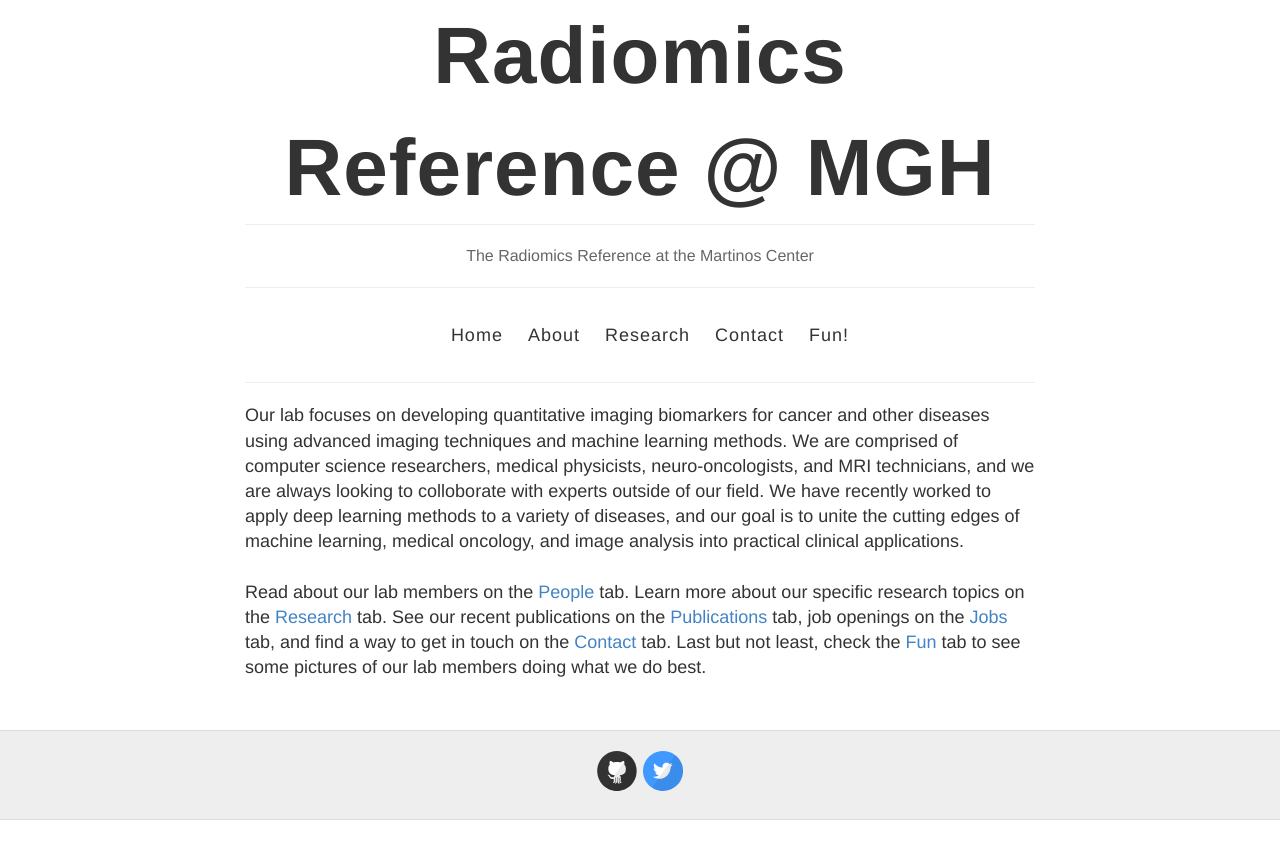
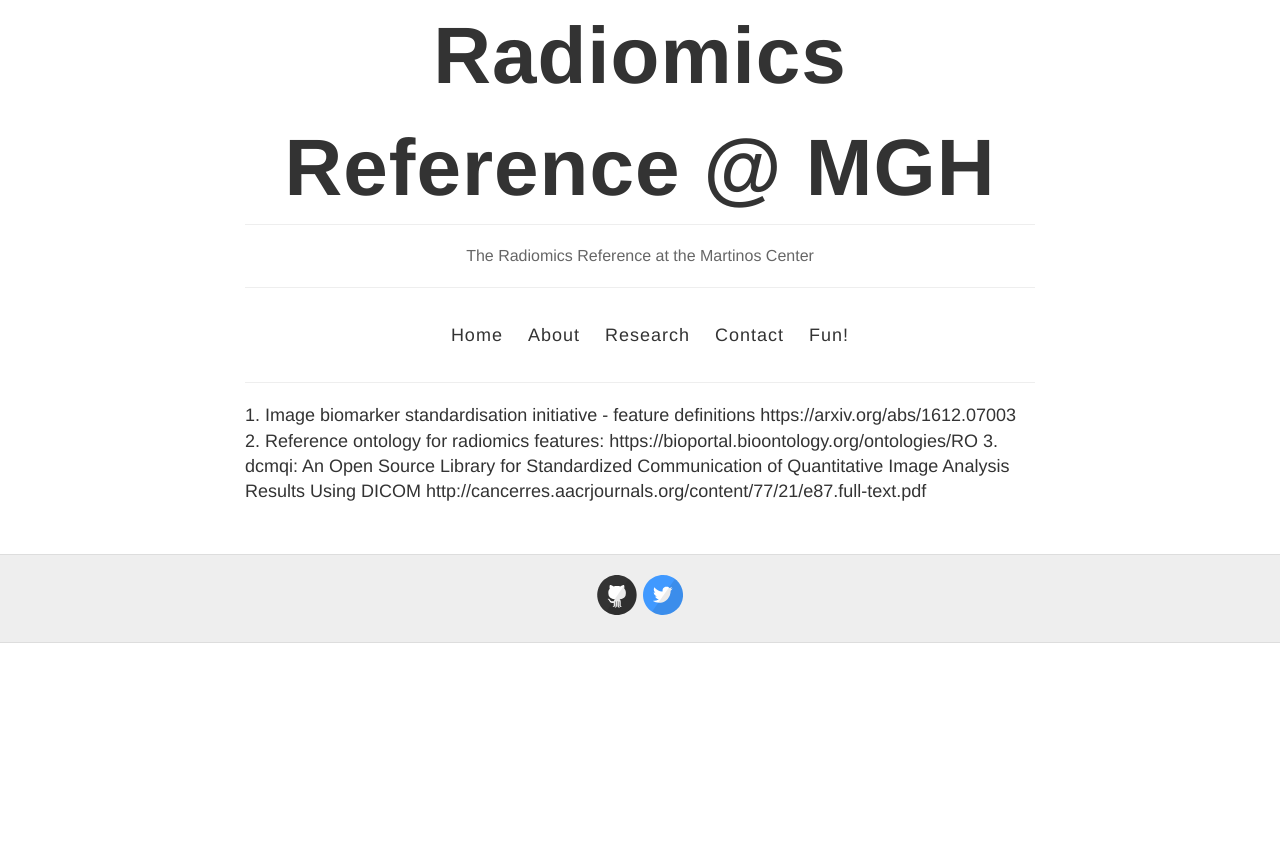
Before and after one commit to QTIM-Lab/Radiomics_reference, a Jekyll site: the page built from about.html, in a window 1280 px wide. Shown: the top 859 px of the page. Built offline with Jekyll 4.4.1, drawn with Linux system fonts in a browser that asks for light colours.

Commit message:
Update about.html

```diff
--- a/about.html
+++ b/about.html
@@ -1,11 +1,9 @@
 ---
 layout: page
-title: About
+title: Standardization Efforts
 permalink: /about/
 ---
 
-Our lab focuses on developing quantitative imaging biomarkers for cancer and other diseases using advanced imaging techniques and machine learning methods. We are comprised of computer science researchers, medical physicists, neuro-oncologists, and MRI technicians, and we are always looking to colloborate with experts outside of our field. We have recently worked to apply deep learning methods to a variety of diseases, and our goal is to unite the cutting edges of machine learning, medical oncology, and image analysis into practical clinical applications.
-<br />
-<br />
-
-Read about our lab members on the <a href="{{ site.baseurl }}/people"/>People</a> tab. Learn more about our specific research topics on the <a href="{{ site.baseurl }}/research">Research</a> tab. See our recent publications on the <a href="{{ site.baseurl }}/publications">Publications</a> tab, job openings on the <a href="{{ site.baseurl }}/jobs">Jobs</a> tab, and find a way to get in touch on the <a href="{{ site.baseurl }}/contact">Contact</a> tab. Last but not least, check the <a href="{{ site.baseurl }}/fun">Fun</a> tab to see some pictures of our lab members doing what we do best.
+1.	Image biomarker standardisation initiative - feature definitions https://arxiv.org/abs/1612.07003
+2.	Reference ontology for radiomics features: https://bioportal.bioontology.org/ontologies/RO
+3.	dcmqi: An Open Source Library for Standardized Communication of Quantitative Image Analysis Results Using DICOM http://cancerres.aacrjournals.org/content/77/21/e87.full-text.pdf
```
